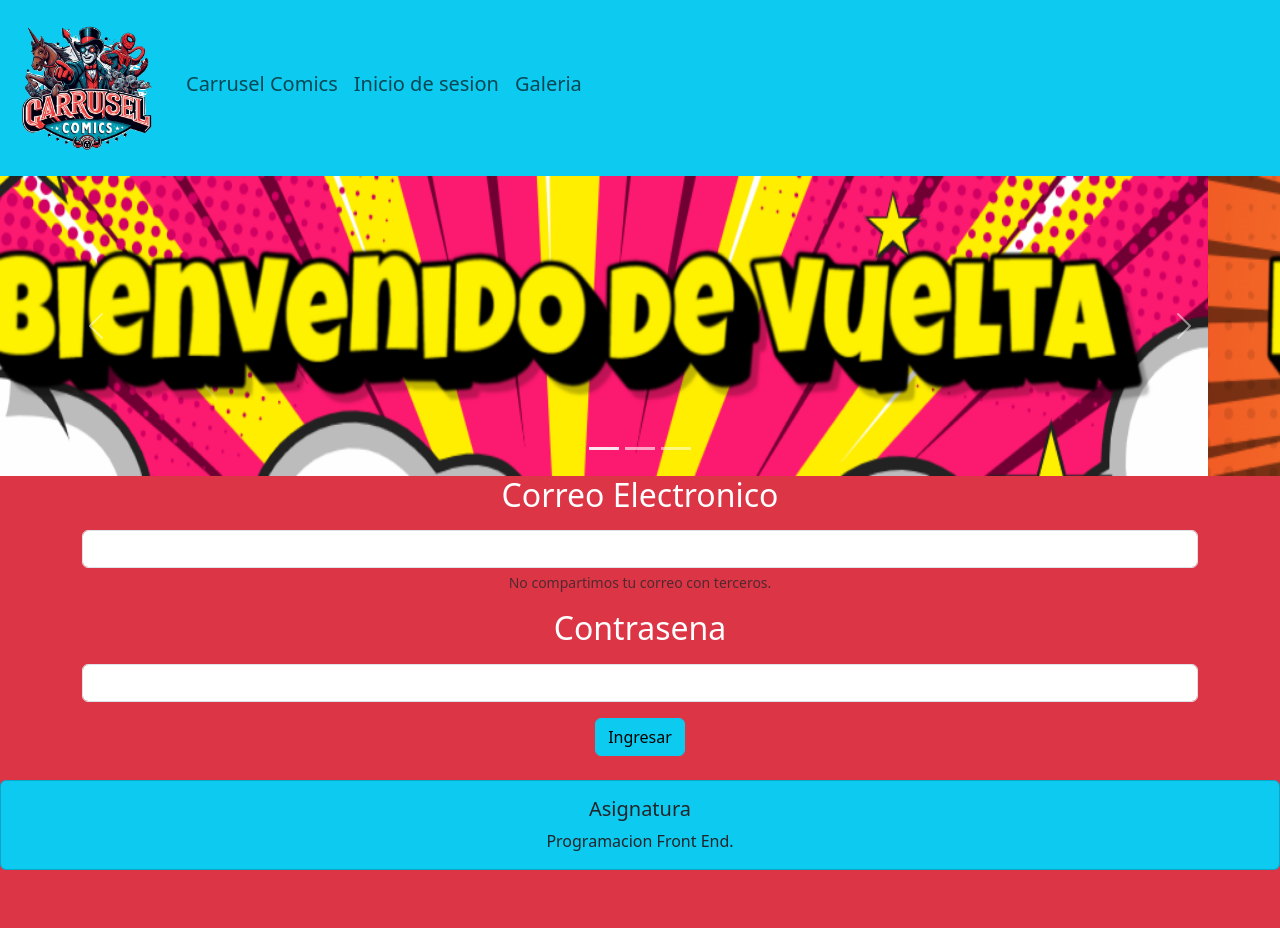
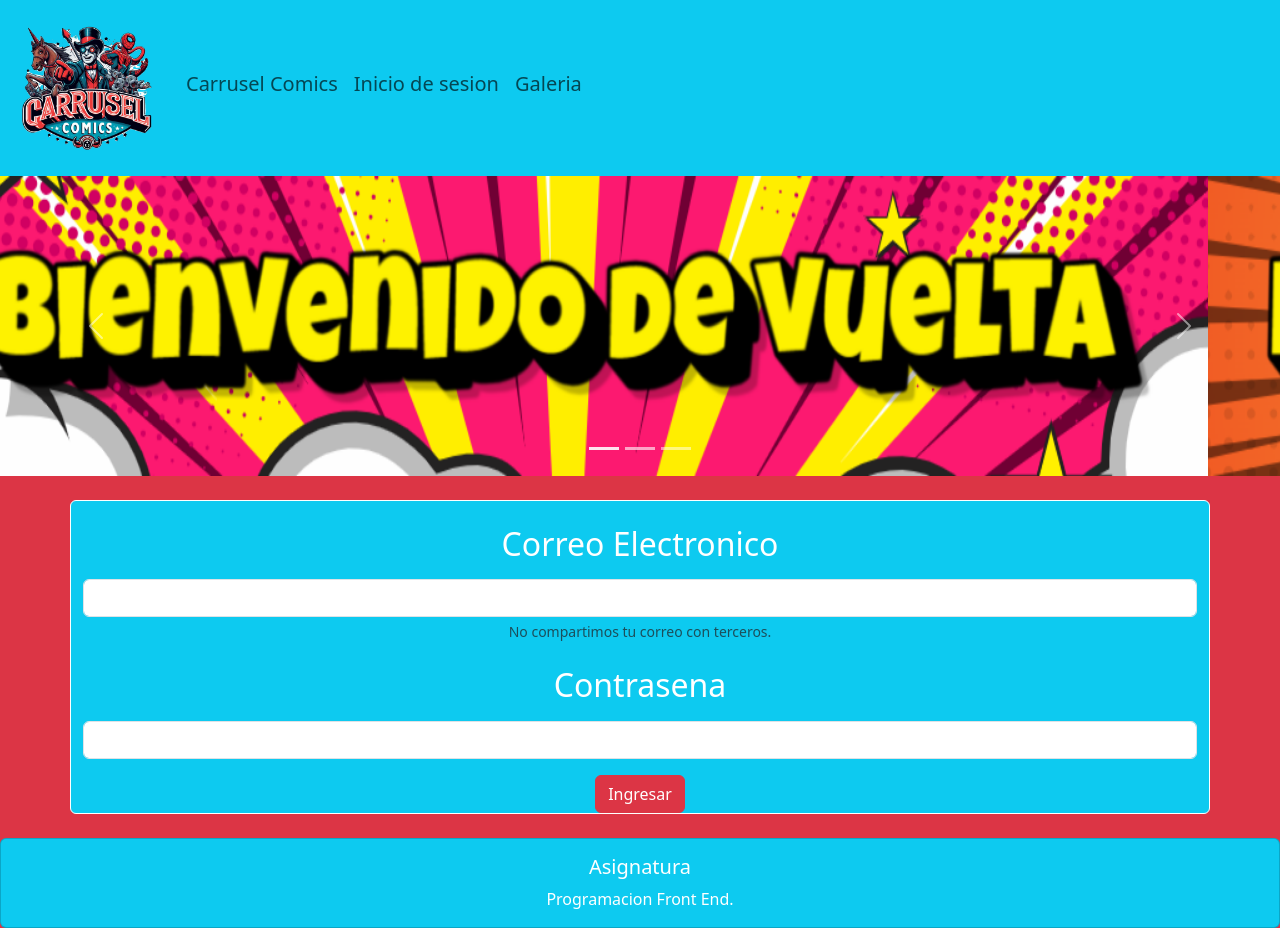
Before and after one commit to BEMLF/Prueba2, a plain HTML site: page login.html in a window 1280 px wide. Before the commit the page ends 870 px from the top, so only its background shows below. Drawn offline with nearby package versions, Linux system fonts and the light colour scheme; files that its build step writes are made by us from their sources.

Commit message:
segundo guardado

```diff
--- a/login.html
+++ b/login.html
@@ -61,8 +61,8 @@
 
 
 
-    <center><form class="text-white container ">
-        <div class="mb-3">
+    <center><form class="text-white container bg-info border border-white mt-4 rounded">
+        <div class="mb-4 mt-4">
           <label for="exampleInputEmail1" class="form-label"><h2>Correo Electronico</h2></label>
           <input type="email" class="form-control" id="exampleInputEmail1" aria-describedby="emailHelp">
           <div id="emailHelp" class="form-text">No compartimos tu correo con terceros.</div>
@@ -71,14 +71,15 @@
           <label for="exampleInputPassword1" class="form-label"><h2>Contrasena</h2></label>
           <input type="password" class="form-control" id="exampleInputPassword1">
         </div>
-        <button type="submit" class="btn btn-info">Ingresar</button>
+        <button type="submit" class="btn btn-danger">Ingresar</button>
         <br>
     </form></center>
 
     <br>
 
+    <nav>
         <footer>
-        <div class="card text-center bg-info">
+            <div class="card text-center bg-info text-white">
 
                 <div class="card-body">
                   <h5 class="card-title">Asignatura</h5>
@@ -87,6 +88,8 @@
 
             </div>
         </footer>
+    </nav>
+
 
     <script src="https://cdn.jsdelivr.net/npm/bootstrap@5.3.3/dist/js/bootstrap.bundle.min.js" integrity="sha384-YvpcrYf0tY3lHB60NNkmXc5s9fDVZLESaAA55NDzOxhy9GkcIdslK1eN7N6jIeHz" crossorigin="anonymous"></script>
 
```
Also changed, not shown: galeria.html (+5 -5 lines), index.html (+7 -2 lines), 1 other file. Lines whose indentation alone changed are shown as unchanged.
